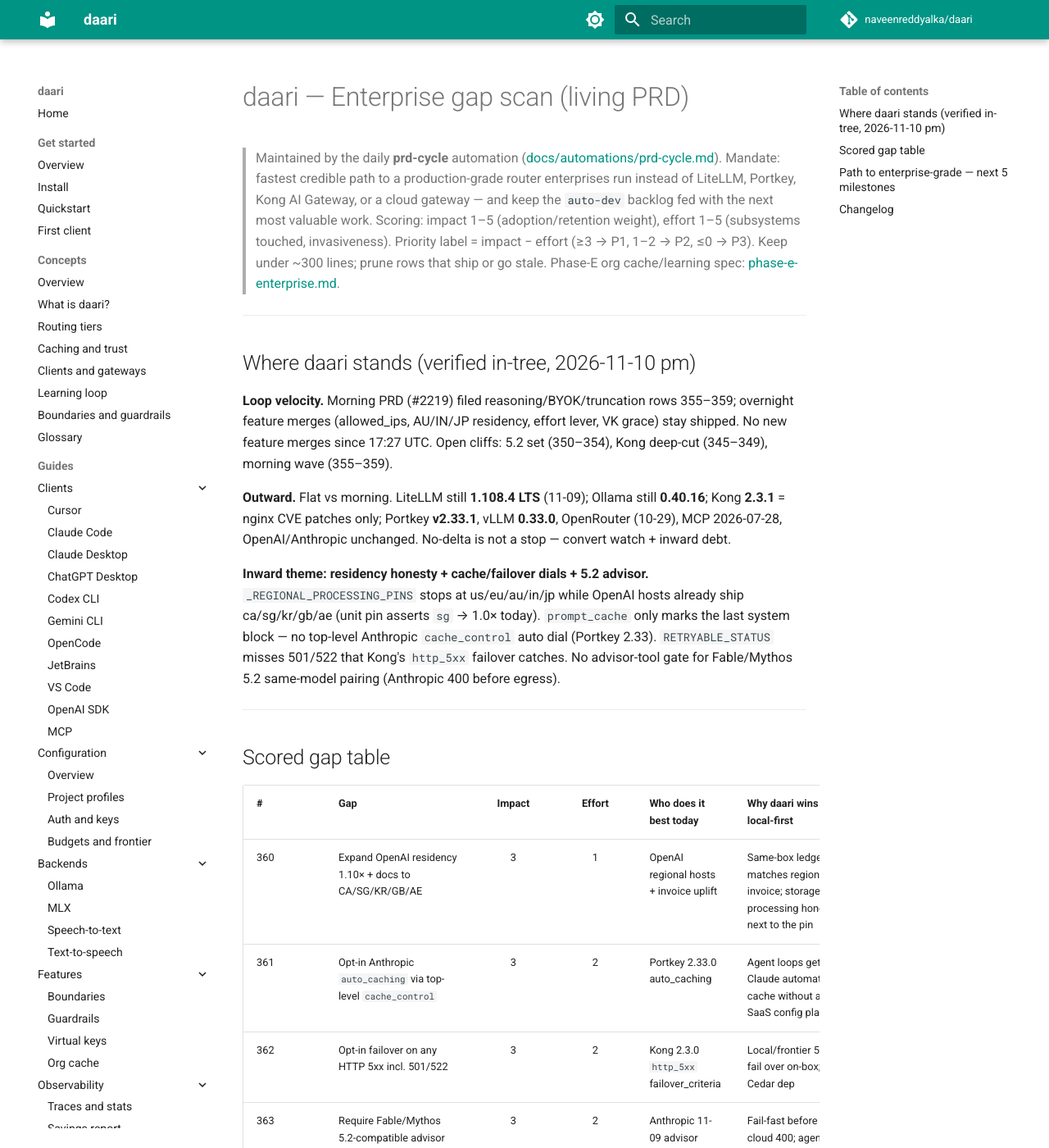
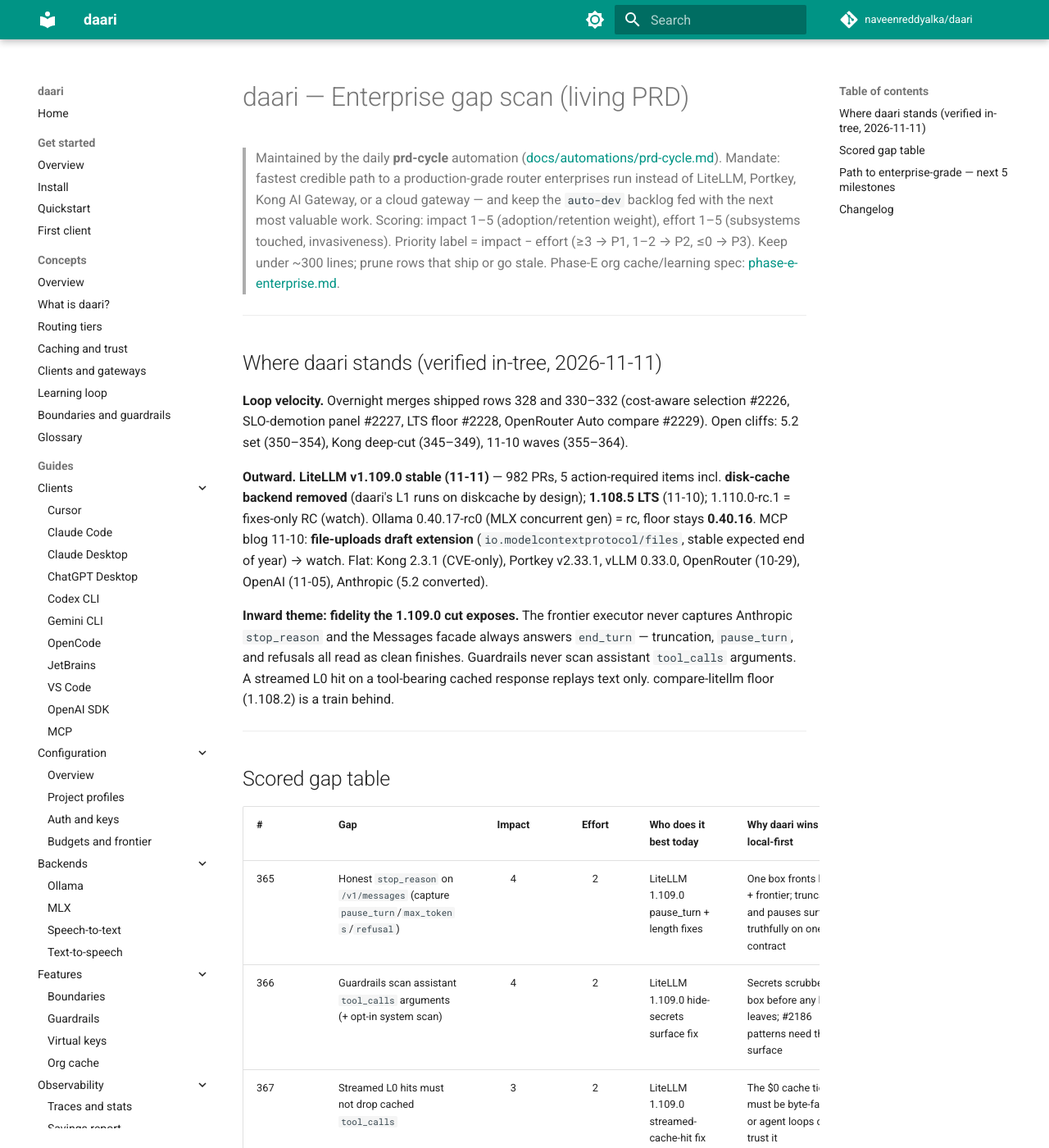
Before and after one commit to naveenreddyalka/daari, an MkDocs documentation site: the page built from docs/prd/ENTERPRISE.md, in a window 1280 px wide and 1400 px high. Shown: the whole window at 82% size. Built offline with MkDocs 1.6.1 and Material for MkDocs 9.7.7, drawn with Linux system fonts in a browser that asks for light colours; comment, search, counter and statistics services are not loaded; some of the changed text lies outside the part shown.

Commit message:
docs(prd): 2026-11-11 LiteLLM 1.109.0 fidelity cut — stop_reason honesty, guardrail surface, cache fidelity
Rows 365-369: honest stop_reason incl. pause_turn, tool_call-argument
guardrail scan, streamed L0 tool_calls fidelity, compare 1.109.0 floor +
disk-cache positioning, overnight fence. Rows 328, 330-332 marked Shipped.
Watch adds MCP file-uploads draft extension, 1.110.0-rc.1, Ollama
0.40.17-rc0. Suite: 4645 passed / 100 skipped.

Co-authored-by: Naveen Reddy Alka <naveenreddyalka@users.noreply.github.com>

```diff
--- a/docs/prd/ENTERPRISE.md
+++ b/docs/prd/ENTERPRISE.md
@@ -11,27 +11,28 @@
 
 ---
 
-## Where daari stands (verified in-tree, 2026-11-10 pm)
+## Where daari stands (verified in-tree, 2026-11-11)
 
-**Loop velocity.** Morning PRD (#2219) filed reasoning/BYOK/truncation
-rows 355–359; overnight feature merges (allowed_ips, AU/IN/JP residency,
-effort lever, VK grace) stay shipped. No new feature merges since 17:27
-UTC. Open cliffs: 5.2 set (350–354), Kong deep-cut (345–349), morning
-wave (355–359).
+**Loop velocity.** Overnight merges shipped rows 328 and 330–332
+(cost-aware selection #2226, SLO-demotion panel #2227, LTS floor #2228,
+OpenRouter Auto compare #2229). Open cliffs: 5.2 set (350–354), Kong
+deep-cut (345–349), 11-10 waves (355–364).
 
-**Outward.** Flat vs morning. LiteLLM still **1.108.4 LTS** (11-09);
-Ollama still **0.40.16**; Kong **2.3.1** = nginx CVE patches only;
-Portkey **v2.33.1**, vLLM **0.33.0**, OpenRouter (10-29), MCP 2026-07-28,
-OpenAI/Anthropic unchanged. No-delta is not a stop — convert watch +
-inward debt.
+**Outward.** **LiteLLM v1.109.0 stable (11-11)** — 982 PRs, 5
+action-required items incl. **disk-cache backend removed** (daari's L1
+runs on diskcache by design); **1.108.5 LTS** (11-10); 1.110.0-rc.1 =
+fixes-only RC (watch). Ollama 0.40.17-rc0 (MLX concurrent gen) = rc,
+floor stays **0.40.16**. MCP blog 11-10: **file-uploads draft extension**
+(`io.modelcontextprotocol/files`, stable expected end of year) → watch.
+Flat: Kong 2.3.1 (CVE-only), Portkey v2.33.1, vLLM 0.33.0, OpenRouter
+(10-29), OpenAI (11-05), Anthropic (5.2 converted).
 
-**Inward theme: residency honesty + cache/failover dials + 5.2 advisor.**
-`_REGIONAL_PROCESSING_PINS` stops at us/eu/au/in/jp while OpenAI hosts
-already ship ca/sg/kr/gb/ae (unit pin asserts `sg` → 1.0× today).
-`prompt_cache` only marks the last system block — no top-level Anthropic
-`cache_control` auto dial (Portkey 2.33). `RETRYABLE_STATUS` misses
-501/522 that Kong's `http_5xx` failover catches. No advisor-tool gate for
-Fable/Mythos 5.2 same-model pairing (Anthropic 400 before egress).
+**Inward theme: fidelity the 1.109.0 cut exposes.** The frontier
+executor never captures Anthropic `stop_reason` and the Messages facade
+always answers `end_turn` — truncation, `pause_turn`, and refusals all
+read as clean finishes. Guardrails never scan assistant `tool_calls`
+arguments. A streamed L0 hit on a tool-bearing cached response replays
+text only. compare-litellm floor (1.108.2) is a train behind.
 
 ---
 
@@ -39,6 +40,11 @@
 
 | # | Gap | Impact | Effort | Who does it best today | Why daari wins local-first | Action |
 |---|-----|:--:|:--:|------------------------|----------------------------|--------|
+| 365 | Honest `stop_reason` on `/v1/messages` (capture `pause_turn`/`max_tokens`/`refusal`) | 4 | 2 | LiteLLM 1.109.0 pause_turn + length fixes | One box fronts local + frontier; truncation and pauses surface truthfully on one contract | Filed [#2232](https://github.com/naveenreddyalka/daari/issues/2232) |
+| 366 | Guardrails scan assistant `tool_calls` arguments (+ opt-in system scan) | 4 | 2 | LiteLLM 1.109.0 hide-secrets surface fix | Secrets scrubbed on-box before any byte leaves; #2186 patterns need the surface | Filed [#2233](https://github.com/naveenreddyalka/daari/issues/2233) |
+| 367 | Streamed L0 hits must not drop cached `tool_calls` | 3 | 2 | LiteLLM 1.109.0 streamed-cache-hit fix | The $0 cache tier must be byte-faithful or agent loops can't trust it | Filed [#2234](https://github.com/naveenreddyalka/daari/issues/2234) |
+| 368 | compare-litellm: 1.109.0 stable floor + 1.108.5 LTS + disk-cache removal positioning | 3 | 1 | LiteLLM release notes | They removed disk caching; daari's L1 **is** a local diskcache — hard differentiator | Filed [#2235](https://github.com/naveenreddyalka/daari/issues/2235) |
+| 369 | Integration fence for the 11-10/11-11 overnight wave | 2 | 2 | — (testability) | Hermetic proof: cost-aware selection prefers $0 local; SLO panel pinned | Filed [#2236](https://github.com/naveenreddyalka/daari/issues/2236) |
 | 360 | Expand OpenAI residency 1.10× + docs to CA/SG/KR/GB/AE | 3 | 1 | OpenAI regional hosts + invoice uplift | Same-box ledger matches regional invoice; storage-vs-processing honesty next to the pin | Filed [#2220](https://github.com/naveenreddyalka/daari/issues/2220) |
 | 361 | Opt-in Anthropic `auto_caching` via top-level `cache_control` | 3 | 2 | Portkey 2.33.0 auto_caching | Agent loops get Claude automatic cache without a SaaS config plane | Filed [#2221](https://github.com/naveenreddyalka/daari/issues/2221) |
 | 362 | Opt-in failover on any HTTP 5xx incl. 501/522 | 3 | 2 | Kong 2.3.0 `http_5xx` failover_criteria | Local/frontier 5xx fail over on-box; no Cedar dep | Filed [#2222](https://github.com/naveenreddyalka/daari/issues/2222) |
@@ -69,13 +75,10 @@
 | 337 | Split request cost into input/output components everywhere cost shows | 3 | 2 | Kong AI Gateway 2.3.0 analytics | FinOps truth in headers + operator-owned OTel, no SaaS | Filed [#2182](https://github.com/naveenreddyalka/daari/issues/2182) |
 | 338 | Opt-in `guardrails.log_blocked_content` for block forensics | 3 | 2 | Kong 2.3.0 `log_blocked_content` | Blocked payloads stay in the on-box event store | Filed [#2183](https://github.com/naveenreddyalka/daari/issues/2183) |
 | 339 | Integration fence for the 11-07/11-08 overnight wave | 2 | 2 | — (testability) | Hermetic proof: SLO PATCH/UI, threads, UA spans, IP omit | Filed [#2184](https://github.com/naveenreddyalka/daari/issues/2184) |
-| 330 | Grafana panels for `daari_virtual_model_slo_demotion_total` | 2 | 1 | OpenRouter performance analytics / LiteLLM Admin | Same-box scrape for the SLO dial just shipped | Filed [#2169](https://github.com/naveenreddyalka/daari/issues/2169) |
-| 331 | Promote compare-litellm floor to the live LTS (1.108.4 as of 11-09) | 2 | 1 | LiteLLM release notes | Honest LTS patch floor without a runtime dep | Filed [#2170](https://github.com/naveenreddyalka/daari/issues/2170) |
-| 332 | compare-openrouter: Auto + Auto Code local-first positioning | 3 | 1 | OpenRouter Auto / Auto Code (11-06) | On-box virtual-models + signal_overrides vs hosted pick | Filed [#2171](https://github.com/naveenreddyalka/daari/issues/2171) |
+| 330–332 | SLO-demotion Grafana; compare LTS floor; OpenRouter Auto compare | 2–3 | 1 | OpenRouter / LiteLLM release notes | Same-box scrape + honest compare floors | Shipped (#2227–#2229) |
 | 333 | Config ownership + PATCH for `observability.otel_include_request_tags` | 3 | 1 | Portkey Complete Logs / LiteLLM tag dashboards | Hot-edit tag export on operator-owned OTel | Filed [#2172](https://github.com/naveenreddyalka/daari/issues/2172) |
 | 334 | Integration fence for the 11-07 afternoon wave | 2 | 2 | — (testability) | Hermetic proof: SLO demotion Prom + OTel request tags | Filed [#2173](https://github.com/naveenreddyalka/daari/issues/2173) |
-| 326–327 | `reasoning_effort` signal lever; last-known-good VK grace across PG blips | 4 | 2 | OpenRouter Auto / LiteLLM 1.108.2 | Effort on-box; local tiers serve through control-plane restarts | Shipped (#2212, #2213) |
-| 328 | Cost-aware virtual-model selection mode | 3 | 2 | OpenRouter Auto Router live-pricing factor | Zero-cost local tiers sort first from the arithmetic | Filed [#2164](https://github.com/naveenreddyalka/daari/issues/2164) |
+| 326–328 | `reasoning_effort` signal lever; VK grace across PG blips; cost-aware selection | 3–4 | 2 | OpenRouter Auto / LiteLLM 1.108.2 | Effort + $0-first arithmetic on-box; serve through control-plane restarts | Shipped (#2212, #2213, #2226) |
 | 329 | Integration fence for the 11-06/11-07 overnight wave | 2 | 2 | — (testability) | Hermetic proof: Codex PAT, priority Prom, tier inventory | Filed [#2165](https://github.com/naveenreddyalka/daari/issues/2165) |
 | 321–324 | Service-tier Grafana; baggage→tags; allowed_ips console; AU/IN/JP residency 1.10× | 2–3 | 1–2 | OpenAI / LiteLLM / Anthropic Console | Governance + residency dials on the same-box console | Shipped (#2202, #2203, #2210, #2211) |
 | 325 | Integration fence for the 11-06 afternoon wave | 2 | 2 | — (testability) | Hermetic proof: refusals + service-tier metrics | Filed [#2156](https://github.com/naveenreddyalka/daari/issues/2156) |
@@ -109,20 +112,24 @@
 | 7 | Per-key tool-name allowlist for Messages `mcp_servers` | 4 | 3 | LiteLLM `mcp_tool_permissions` | Parked (≥60m session) | Parked |
 | 8 | Full DCR; A2A; Realtime/WS; OpenAI Live; stdio MCP; M365; FIPS; HIPAA BAA | 2–4 | 3–5 | Portkey / Kong / LiteLLM | Demand-triggered | Watch |
 
-Watch rows (do not file yet): coding-router recipe — an Auto Code twin
-combining virtual_models + `category=code` signal rules + SLO + the effort
-lever (file after rows 326/328 land); Fable/Mythos 5.2 30-day retention /
-ZDR carve-out honesty (file after 350 lands; advisor pairing converted
-to row 363); Kong 2.3.0 Cedar `access-policy-engine` + CEL
-`allow_when`/`deny_when` tool ACL + Token Vault credential placement
-(expression engine = new dep or heavy — human sign-off; `http_5xx`
-converted to row 362); Grafana panels for input/output cost USD (after
-343); LiteLLM `1.110.0-dev` remainder beyond 340/342 (provider-reported
-`usage.cost`, tenant session affinity, Lens-split Helm, per-key/team
-prompt-storage off, deployment weights, Responses SSE framing preserve;
-empty-reply cache poison already covered — hold for a stable cut);
-Kong 2.3.1 (11-10) = nginx CVE patches only, floor stays 2.3.0 semantics;
-Ollama top stable floor 0.40.16 (0.40.15 recipes unaffected); Portkey MCP
+Watch rows (do not file yet): **coding-router recipe — trigger FIRED
+(326 + 328 both shipped); file next run** (Auto Code twin: virtual_models
++ `category=code` signals + SLO + effort lever + cost-aware mode);
+**MCP file-uploads draft extension** (`io.modelcontextprotocol/files`,
+`x-mcp-file` schema marker, blog 11-10 — experimental repo, no reference
+impl; file ingress/egress conformance when it stabilizes ~end of year);
+LiteLLM 1.109.0 remainder (K8s headless-pod discovery for local pools;
+`pricing_provider` shadow-pricing for savings honesty; size-capped
+request-log retention analog of `maximum_spend_logs_size`; non-chat
+deployment filter) — convert on buyer ask; 1.110.0-rc.1 = fixes-only RC
+(hold for stable); Ollama 0.40.17-rc0 (MLX concurrent gen — hold for GA);
+Fable/Mythos 5.2 30-day retention / ZDR carve-out honesty (after 350);
+Kong 2.3.0 Cedar `access-policy-engine` + CEL tool ACL + Token Vault
+(expression engine = new dep — human sign-off); Grafana panels for
+input/output cost USD (after 343); LiteLLM `1.110.0-dev` remainder
+beyond 340/342 (provider-reported `usage.cost`, tenant session affinity,
+Lens-split Helm, prompt-storage off, deployment weights, Responses SSE
+framing — hold for stable); Portkey MCP
 access policies (Prisma AIRS-only); Portkey OTel workspace name; Bedrock
 metadata map; LiteLLM OpenAI Live `/v1/live/sessions` + Azure PTU + M365
 Copilot + `gpt-live-1` SIP (Realtime/WS); AutoTrust beyond Apple silicon;
@@ -141,27 +148,33 @@
 Ollama d1 Linux/Windows GA; local message-thread analogue (only after
 explicit agent-loop ask); A2A 1.1 RC (wait for two-SDK gate).
 
-Verified fine this run — don't re-audit: morning's LiteLLM 1.108.4
-`background` / cross-model thinking / facade list / missing `/bedrock` +
-`/v1/videos` checks still hold; Kong 2.3.1 still CVE-only; cache-write
-TTL pricing + `redact_secrets` unchanged; Portkey auto_caching divergence
-confirmed (block-level only → row 361); residency pin set still excludes
-ca/sg/kr/gb/ae (→ row 360).
+Verified fine this run (vs LiteLLM 1.109.0) — don't re-audit:
+`prompt_cache_retention` already forwarded (sampling.py L730) with a
+local-model warning; `redacted_thinking` blocks kept on extract/replay
+(content.py); background-stream resume `stream`/`starting_after` exists
+(doctor pins it); **mid-stream fallback continuation exists**
+(`stream_fallback_continue`, router.py ~L3059 — their #41127 highlight
+is parity); session pin re-pins to the served tier after failover
+(`_finish_session_pin` — their #48206 is parity); PII system-prompt
+skip is deliberate (operator's own text) so row 366 makes system scan
+opt-in only.
 
 ---
 
 ## Path to enterprise-grade — next 5 milestones
 
-1. **Agent-loop fidelity on every executor** — 5.2 catalog rates + fast
-   mode (350); thinking strip on model switch (351); advisor pairing
-   (363); OpenAI encrypted-reasoning on Messages (355);
-   `computer_toolset_20260801` (352); drop_block (345); `truncation`
-   (356); MCP egress (335–336); CEL watch.
+1. **Agent-loop fidelity on every executor** — honest `stop_reason`
+   incl. `pause_turn` (365); streamed cache-hit tool_calls (367); 5.2
+   catalog rates + fast mode (350); thinking strip on model switch
+   (351); advisor pairing (363); OpenAI encrypted-reasoning on Messages
+   (355); `computer_toolset_20260801` (352); drop_block (345);
+   `truncation` (356); MCP egress (335–336); CEL watch.
 2. **FinOps + tenancy that reconcile** — CA/SG/KR/GB/AE residency uplift
    (360); per-team frontier BYOK (357); server-side tool billing (346);
    in-flight budget reservation (347); cost input/output split (337) +
    Prom/stats (343); per-key metric label (348).
-3. **Contain the leaked key** — provider credential patterns (340);
+3. **Contain the leaked key** — scan tool_call arguments + opt-in
+   system scan (366); provider credential patterns (340);
    blocked-content forensics (338) + ownership (341).
 4. **Route like the new Auto Router** — Claude `effort=none` (342);
    auto_caching dial (361); any-5xx failover (362); cost-aware selection
@@ -169,13 +182,28 @@
    recipe (watch); Grafana for SLO demotions (330).
 5. **Survive the control-plane blip + honest compare** — offline Prom
    (279) + doctor (285); hot-reload (6); OTel tags PATCH (333); failover
-   panels (274); LiteLLM LTS + OpenRouter Auto compare (331–332); fences
-   (300, 305, 310, 315, 320, 325, 329, 334, 339, 344, 349, 354, 359,
-   364); then rows 62–67.
+   panels (274); LiteLLM 1.109.0 compare + disk-cache positioning (368);
+   fences (300, 305, 310, 315, 320, 325, 329, 334, 339, 344, 349, 354,
+   359, 364, 369); then rows 62–67.
 
 ---
 
 ## Changelog
+
+- **2026-11-11 (LiteLLM 1.109.0 fidelity cut)** — Marked rows 328,
+  330–332 Shipped (cost-aware selection, SLO panel, LTS floor,
+  OpenRouter compare — all overnight). Outward: **LiteLLM v1.109.0
+  stable** (982 PRs, disk-cache backend removed, 5 action-required) +
+  **1.108.5 LTS**; 1.110.0-rc.1 and Ollama 0.40.17-rc0 → watch; MCP
+  file-uploads draft extension → watch. Converted inward: honest
+  `stop_reason` incl. `pause_turn`/`max_tokens`/`refusal` (row 365 —
+  facade always answers `end_turn` today), guardrail scan of assistant
+  `tool_calls` arguments + opt-in system scan (366), streamed L0
+  tool_calls fidelity (367), compare 1.109.0 floor + disk-cache
+  positioning (368), overnight fence (369). Verified parity: mid-stream
+  fallback continuation, session repin after failover,
+  `prompt_cache_retention`, `redacted_thinking`, stream resume.
+  Coding-router recipe trigger fired — file next run.
 
 - **2026-11-10 pm (residency, auto_caching, 5xx failover, advisor gate)** —
   Outward flat vs morning (LiteLLM 1.108.4, Ollama 0.40.16, Kong 2.3.1
@@ -232,20 +260,10 @@
   1.110.0-dev.2 → Watch. Inward: MCP egress repr-truncates results at
   4000 chars and cannot parse SSE framing. Filed rows 335–339.
 
-- **2026-11-07 pm (observe + compare the afternoon wave)** — Marked rows
-  307–308 Shipped (SLO demotion Prom/stats; OTel request tags). Outward:
-  LiteLLM 1.108.2 still ahead of compare floor; 1.110.0-dev.1 → Watch;
-  OpenRouter Auto/Auto Code still missing from compare-openrouter;
-  Portkey/Ollama/vLLM/Kong/MCP/OpenAI/Anthropic flat. Filed rows 330–334:
-  SLO demotion Grafana, compare 1.108.2 + 1.110-dev watch, OpenRouter Auto
-  compare, OTel tags config ownership, afternoon fence. Kept pinned
-  shipped rows 19–28. Issue #2141 still needs human close.
-
-- **2026-11-07 (route like Auto Router; survive the PG blip)** — Marked
-  rows 299, 301–304, 306 Shipped (#2150–#2151, #2158–#2161). Adopted the
-  dead 11-06 pm Actions PR's rows as 321–325. Outward: OpenRouter Auto +
-  Auto Code → rows 326/328; LiteLLM 1.108.2 auth-outage fix → row 327.
-  Filed rows 326–329.
+- **2026-11-07 → 11-07 pm** — Condensed: Auto-Router converts + PG-blip
+  grace (rows 326–329; adopted dead Actions PR rows 321–325); observe +
+  compare tail (330–334: SLO demotion Grafana, compare floors, OTel tags
+  ownership). Issue #2141 still needs human close.
 
 - **2026-11-06 → 10-28** — Condensed: leaked-key blast radius + Ollama
   0.40.15 GA (rows 316–325; dead Actions PR #2127 drained, stall issue
```
